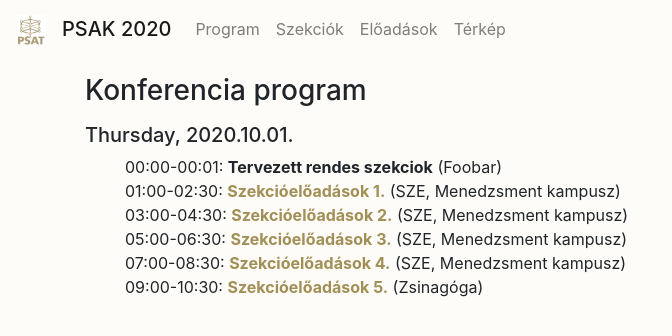
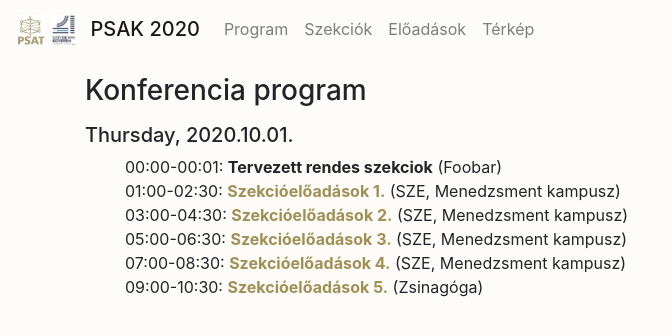
Before and after one commit to hegyhati/psak_2020, a Jekyll site: the page built from index.html, in a window 1280 px wide. Shown: the top 336 px of the page, without its empty margins (0-672 px from the left). Built offline with Jekyll 4.4.1, drawn with Linux system fonts in a browser that asks for light colours.

Commit message:
SZE logo

```diff
--- a/_includes/navbar.html
+++ b/_includes/navbar.html
@@ -1,6 +1,7 @@
 <nav class="navbar navbar-expand-sm navbar-light">
   <a class="navbar-brand" href="#">
-    <img src="{{site.baseurl}}/favicon.ico" width="30" height="30" alt="">
+    <img src="{{site.baseurl}}/favicon.ico" height="30" alt="">
+    <img src="{{site.baseurl}}/assets/sze.png" height="30" alt="">
   </a>
   <span class="navbar-brand mb-0 h1">PSAK 2020</span>
   <button class="navbar-toggler" type="button" data-toggle="collapse" data-target="#navbarNav" aria-controls="navbarNav" aria-expanded="false" aria-label="Toggle navigation">
```
Also changed, not shown: assets/sze.png (added).
